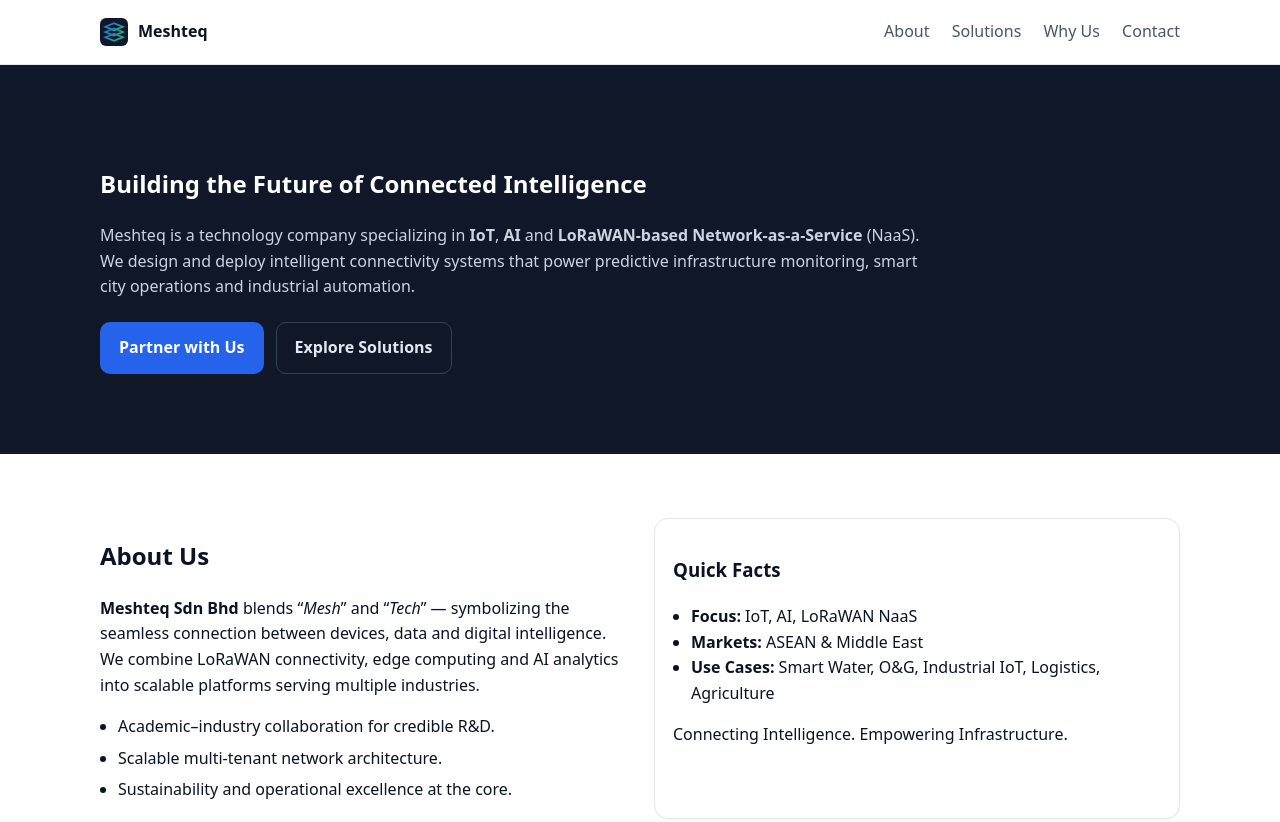
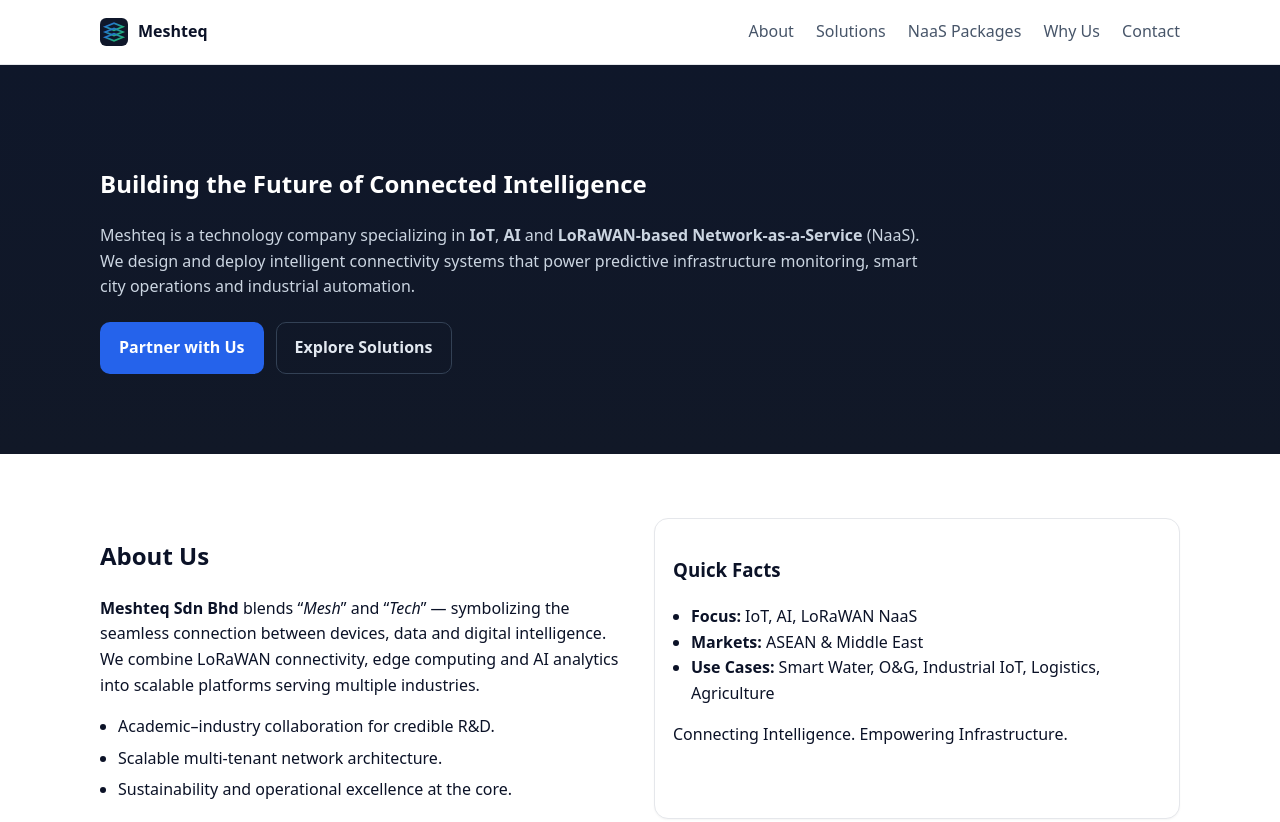
Before and after one commit to Meshteq/meshteq.github.io, a plain HTML site: page index.html in a window 1280 px wide. Shown: the top 822 px of the page. Drawn offline with Linux system fonts and the light colour scheme.

Commit message:
Update index.html to include pricing page

```diff
--- a/index.html
+++ b/index.html
@@ -52,6 +52,7 @@
       <nav class="nav">
         <a href="#about">About</a>
         <a href="#solutions">Solutions</a>
+        <a href="/pricing.html">NaaS Packages</a>
         <a href="#why">Why Us</a>
         <a href="#contact">Contact</a>
       </nav>
```
